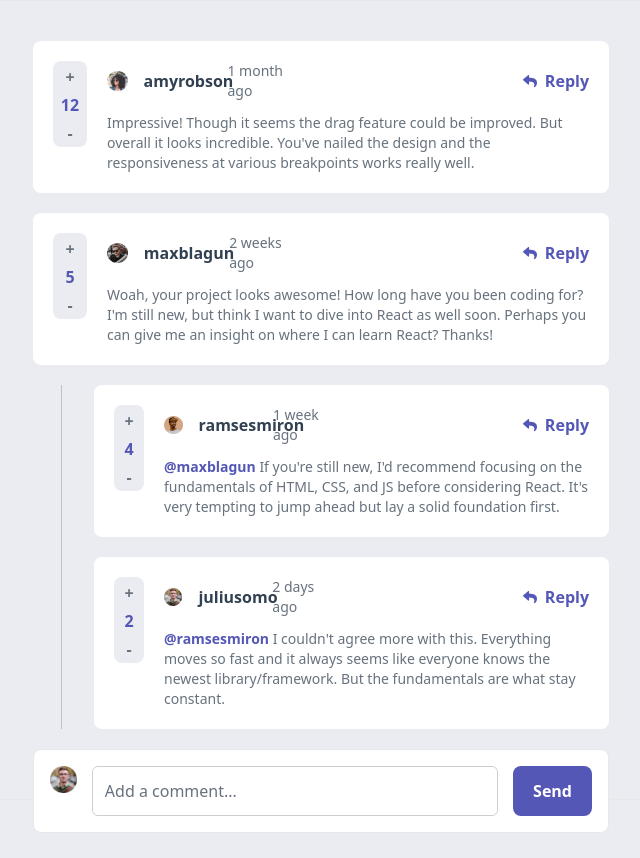
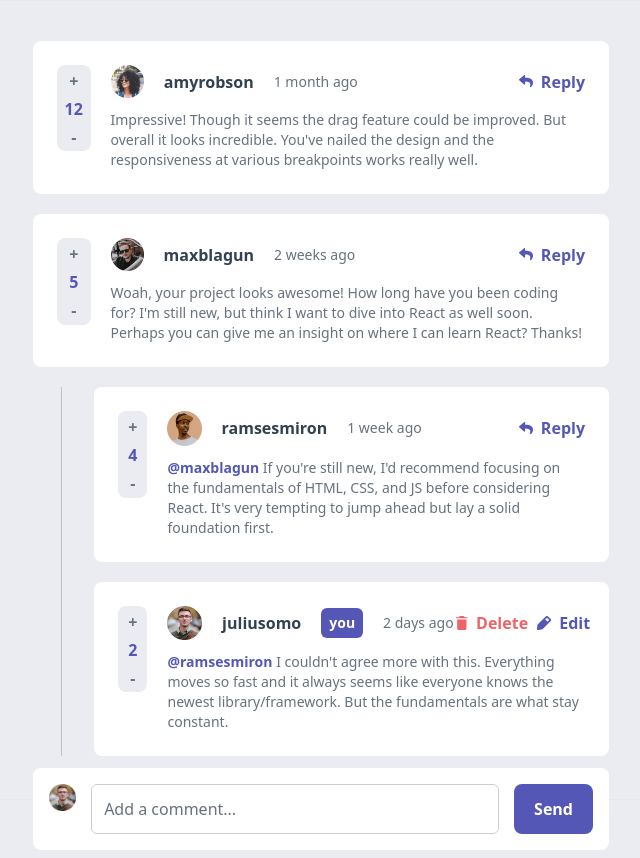
Before and after one commit to Lansa-18/comment-rating-react, a React (Create React App) app: page / in a window 1280 px wide. Shown: the whole page, without its empty margins (319-959 px from the left). Before the commit the page ends 833 px from the top, so only its background shows below. Built offline with nearby package versions, Linux system fonts and the light colour scheme; the HTML template or start-up script is replaced by a standard one.

Commit message:
done with delete and reply functionality

```diff
--- a/package.json
+++ b/package.json
@@ -9,6 +9,7 @@
     "react": "^18.3.1",
     "react-dom": "^18.3.1",
     "react-scripts": "5.0.1",
+    "uuid": "^10.0.0",
     "web-vitals": "^2.1.4"
   },
   "scripts": {
--- a/src/App.js
+++ b/src/App.js
@@ -1,158 +1,156 @@
-import { useState, useEffect } from "react";
-// import dataJson from "./assets/data.json";
+import { useState, useEffect, useRef } from "react";
+import InputFromUser from "./components/InputFromUser";
+import UserComment from "./components/UserComment";
+import DeleteModal from "./components/DeleteModal";
+import { v4 as uuidv4 } from "uuid";
 
 export default function App() {
   const [comments, setComments] = useState([]);
-  const [replies, setReplies] = useState([]);
-  const [inpValue, setInpValue] = useState('')
+  const [inpValues, setInpValues] = useState({});
+  const [curUser, setCurUser] = useState(null);
+  const [curUserImg, setCurUserImg] = useState("");
+  const [isDeleted, setIsDeleted] = useState(false);
+  const [commentToDelete, setCommentToDelete] = useState(null);
+  const [activeReplyId, setActiveReplyId] = useState(null);
 
-  useEffect(function () {
+  const mainDivRef = useRef(null);
+
+  function handleClickOutside(e) {
+    if (mainDivRef.current && !mainDivRef.current.contains(e.target)) {
+      setActiveReplyId(null);
+    }
+  }
+
+  function handleToggleDeleteModal(id = null) {
+    setIsDeleted((prev) => !prev);
+    setCommentToDelete(id);
+    console.log(id);
+    console.log("Delete has been clicked");
+  }
+
+  function handleDeleteModal() {
+    setComments((prev) => {
+      return prev
+        .map((comment) => {
+          const updatedReplies = comment.replies.filter(
+            (reply) => reply.id !== commentToDelete
+          );
+          return {
+            ...comment,
+            replies: updatedReplies,
+          };
+        })
+        .filter((comment) => comment.id !== commentToDelete);
+    });
+
+    setIsDeleted(false);
+  }
+
+  function handleReplies(id) {
+    setActiveReplyId((prevId) => (prevId === id ? null : id));
+    console.log("Reply has been clicked");
+  }
+
+  function handleSetValue(commentId, value) {
+    setInpValues((prev) => ({ ...prev, [commentId]: value }));
+  }
+
+  function handleUserInput(e, id = null) {
+    if (e && e.preventDefault) {
+      e.preventDefault();
+    }
+
+    if (id) {
+      setComments((prevComments) =>
+        prevComments.map((comment) => {
+          if (comment.id === id) {
+            const newReply = {
+              id: uuidv4(),
+              content: inpValues[id] || "",
+              createdAt: "now",
+              score: 0,
+              user: curUser,
+              replies: [],
+              replyingTo: comment.user.username,
+            };
+            return {
+              ...comment,
+              replies: [...comment.replies, newReply],
+            };
+          }
+          return comment;
+        })
+      );
+      handleSetValue(id, "");
+    } else {
+      setComments((prev) => [
+        ...prev,
+        {
+          id: uuidv4(),
+          content: inpValues["new"] || "",
+          createdAt: "now",
+          score: 0,
+          user: curUser,
+          replies: [],
+          replyingTo: null,
+        },
+      ]);
+      handleSetValue("new", "");
+    }
+  }
+
+  useEffect(() => {
     async function getComments() {
       const res = await fetch("./data.json");
       const data = await res.json();
+
+      setCurUserImg(data.currentUser.image.png);
+      setCurUser(data.currentUser);
       setComments(data.comments);
-      data.comments.forEach((comment) => {
-        setReplies(comment.replies);
-        console.log(comment.replies);
-      });
     }
 
     getComments();
   }, []);
 
+  useEffect(() => {
+    window.addEventListener("click", handleClickOutside);
+    return () => {
+      window.removeEventListener("click", handleClickOutside);
+    };
+  }, []);
+
   return (
     <div className="bg-light-grey min-h-[100vh] border">
-      <main className="absolute left-[50%] -translate-x-1/2 w-[45%] my-10">
+      {isDeleted && (
+        <DeleteModal
+          onToggleDeleteModal={handleToggleDeleteModal}
+          onDeleteModal={handleDeleteModal}
+        />
+      )}
+      <main ref={mainDivRef} className="absolute left-[50%] -translate-x-1/2 w-[45%] my-10">
         {comments.map((comment) => (
-          <UserComment comment={comment} key={comment.id} />
+          <UserComment
+            commentToReply={activeReplyId}
+            isReplied={activeReplyId === comment.id}
+            onReplies={handleReplies}
+            comment={comment}
+            key={comment.id}
+            onToggleDeleteModal={handleToggleDeleteModal}
+            inpValue={inpValues[comment.id] || ""}
+            onSetValue={(e) => handleSetValue(comment.id, e.target.value)}
+            onUserInput={(e) => handleUserInput(e, comment.id)}
+            curUserImg={curUserImg}
+          />
         ))}
 
-        <div className="border-l border-greyish-blue-opaque pl-8 ml-7">
-          {replies.map((reply) => (
-            <UserComment comment={reply} key={reply.id} />
-          ))}
-        </div>
-
-        <InputFromUser inpValue={inpValue} onSetValue={setInpValue}/>
+        <InputFromUser
+          buttonType="Send"
+          inpValue={inpValues["new"] || ""}
+          onSetValue={(e) => handleSetValue("new", e.target.value)}
+          onUserInput={handleUserInput}
+          curUserImg={curUserImg}
+        />
       </main>
     </div>
   );
 }
-
-function UserComment({ comment }) {
-  const [voteCount, setVoteCount] = useState(comment.score);
-
-  function handleVoteCount(e) {
-    if (e.target.textContent === '+') {
-      setVoteCount(prev => prev + 1);
-    }
-    if (e.target.textContent === '-') {
-      setVoteCount(prev => prev - 1);
-    }
-  }
-
-
-
-  return (
-    <div className="bg-white p-5 flex gap-5 rounded-lg mb-5">
-      <section onClick={handleVoteCount} className="bg-light-grey basis-[6.5%] py-1 flex flex-col gap-1 items-center rounded-lg h-[5.4rem]">
-        <div className="text-greyish-blue font-semibold cursor-pointer">+</div>
-        <h2 className="text-moderate-blue font-bold">{voteCount}</h2>
-        <div className="text-greyish-blue font-semibold cursor-pointer">-</div>
-      </section>
-      <section className="basis-[92%]  border-soft-red">
-        <article className="flex items-center justify-between">
-          <div className="flex items-center justify-between basis-[42%]">
-            <span className="flex border-soft-red items-center w-[61%]">
-              <img
-                className="w-[17%] mr-4"
-                src={comment.user.image.png}
-                alt="amyrobson-image"
-              ></img>
-              <h6 className="text-dark-blue font-bold">
-                {comment.user.username}
-              </h6>
-            </span>
-            <span className="text-sm text-greyish-blue font-medium">
-              {comment.createdAt}
-            </span>
-          </div>
-          <div className="flex items-center gap-2 border-soft-red cursor-pointer">
-            <img src="./images/icon-reply.svg" alt="reply-icon"></img>
-            <h4 className="text-moderate-blue font-bold">Reply</h4>
-          </div>
-        </article>
-        <article className="border-moderate-blue mt-3">
-          <p className="text-greyish-blue text-sm">
-            {comment.replyingTo && (
-              <span className="font-bold text-moderate-blue">
-                {`@${comment?.replyingTo} `}
-              </span>
-            )}
-            {comment?.content}
-          </p>
-        </article>
-      </section>
-    </div>
-  );
-}
-
-function InputFromUser({inpValue, onSetValue}) {
-  return (
-    <div className="flex border justify-between bg-white p-4 rounded-lg">
-      <img className="w-[5%] h-[5%]" src="./images/avatars/image-juliusomo.png" alt="current-user-icon"></img>
-      <form className="border border-greyish-blue-opaque w-[75%] rounded-md"><input value={inpValue} onChange={e => onSetValue(e)} type="textarea" className="p-3 placeholder:text-greyish-blue w-full border border-none outline-none rounded-md" placeholder="Add a comment..."></input></form>
-      <button className="bg-moderate-blue text-white font-bold rounded-lg px-5 py-3">Send</button>
-    </div>
-  )
-}
-
-// function UserComment({ comment, replies }) {
-//   // Function to render a single comment or reply
-//   const renderCommentOrReply = (item) => (
-//     <div className="flex gap-5">
-//       <section className="bg-light-grey basis-[6.5%] py-1 flex flex-col gap-1 items-center rounded-lg h-[5.4rem]">
-//         <div className="text-greyish-blue font-semibold cursor-pointer">+</div>
-//         <h2 className="text-moderate-blue font-bold">{item.score}</h2>
-//         <div className="text-greyish-blue font-semibold cursor-pointer">-</div>
-//       </section>
-//       <section className="basis-[92%] border-soft-red">
-//         <article className="flex items-center justify-between">
-//           <div className="flex items-center justify-between basis-[42%]">
-//             <img
-//               className="w-[11%]"
-//               src={item.user.image.png}
-//               alt={`${item.user.username}-image`}
-//             />
-//             <h6 className="text-dark-blue font-bold">
-//               {item.user.username}
-//               <span className="text-sm text-greyish-blue font-medium ml-2">
-//                 {replies ? (
-//                   <span>
-//                     {item.replyingTo} {item.createdAt}
-//                   </span>
-//                 ) : (
-//                   <span>{item.createdAt}</span>
-//                 )}
-//               </span>
-//             </h6>
-//           </div>
-//           {/* Other elements */}
-//         </article>
-//         <article className="border-moderate-blue mt-3">
-//           <p className="text-greyish-blue text-sm">{item.content}</p>
-//         </article>
-//       </section>
-//     </div>
-//   );
-
-//   return (
-//     <div className="bg-white p-5 flex flex-col gap-5 rounded-lg mb-5 border border-moderat">
-//       {replies
-//         ? replies.map((reply, index) => (
-//             <div key={index}>{renderCommentOrReply(reply)}</div>
-//           ))
-//         : renderCommentOrReply(comment)}
-//     </div>
-//   );
-// }
--- a/src/components/DeleteModal.js
+++ b/src/components/DeleteModal.js
@@ -1,7 +1,7 @@
 export default function DeleteModal({onToggleDeleteModal, onDeleteModal}) {
   return (
     <div className="bg-black bg-opacity-50 backdrop-blur-sm fixed inset-0 w-full h-full z-10">
-      <section className="shadow-lg rounded-lg flex flex-col gap-4 bg-white p-9 relative w-[23%] top-1/2 left-1/2 -translate-x-1/2 -translate-y-1/2">
+      <section className="shadow-lg rounded-lg flex flex-col gap-4 bg-white p-9 relative w-[25%] top-1/2 left-1/2 -translate-x-1/2 -translate-y-1/2">
         <h4 className="font-bold text-[1.4rem]">Delete comment</h4>
         <p className="text-greyish-blue">
           Are you sure you want to delete this comment? This will remove the
--- a/src/components/InputFromUser.js
+++ b/src/components/InputFromUser.js
@@ -2,12 +2,17 @@
   buttonType,
   inpValue,
   onSetValue,
-  curUser,
   curUserImg,
   onUserInput,
+  commentId
 }) {
+
+  function handleSubmit(e) {
+    onUserInput(e, commentId);
+  }
+
   return (
-    <div className="flex border justify-between bg-white p-4 rounded-lg">
+    <div className="flex  border-soft-red justify-between bg-white p-4 rounded-lg mb-2 mt-[-.5rem]">
       <img
         className="w-[5%] h-[5%]"
         src={curUserImg}
@@ -26,7 +31,7 @@
       </form>
       <button
         className="bg-moderate-blue text-white font-bold rounded-lg px-5 py-3"
-        onClick={onUserInput}
+        onClick={e => handleSubmit(e)}
       >
         {buttonType}
       </button>
--- a/src/components/Message.js
+++ b/src/components/Message.js
@@ -1,7 +1,20 @@
 import { useState } from "react";
+import InputFromUser from "./InputFromUser";
 
-export default function Message({ comment, onToggleDeleteModal, onReplies }) {
+export default function Message({
+  comment,
+  onToggleDeleteModal,
+  onReplies,
+  isReplied,
+  commentToReply,
+  inpValue,
+  onSetValue,
+  curUserImg,
+  onUserInput,
+
+}) {
   const [voteCount, setVoteCount] = useState(comment.score);
+  // console.log(inpValue, onSetValue, curUserImg, onUserInput, comment, onToggleDeleteModal, onReplies, isReplied, commentToReply);
 
   function handleVoteCount(e) {
     if (e.target.textContent === "+") {
@@ -13,14 +26,19 @@
   }
 
   return (
-    <div className="bg-white p-6 flex gap-5 rounded-lg mb-5 border border-soft-red">
+    <>
+      <div className="bg-white p-6 flex gap-5 rounded-lg mb-5 border-soft-red">
         <section
           onClick={handleVoteCount}
           className="bg-light-grey basis-[6.5%] py-1 flex flex-col gap-1 items-center rounded-lg h-[5.4rem]"
         >
-        <div className="text-greyish-blue font-semibold cursor-pointer">+</div>
+          <div className="text-greyish-blue font-semibold cursor-pointer">
+            +
+          </div>
           <h2 className="text-moderate-blue font-bold">{voteCount}</h2>
-        <div className="text-greyish-blue font-semibold cursor-pointer">-</div>
+          <div className="text-greyish-blue font-semibold cursor-pointer">
+            -
+          </div>
         </section>
 
         <section className="basis-[92%]  border-soft-red">
@@ -45,7 +63,9 @@
             </div>
 
             <div
-            onClick={onReplies}
+              onClick={() => {
+                onReplies(comment.id);
+              }}
               className={
                 comment.user.username !== "juliusomo"
                   ? "flex items-center gap-2 border-soft-red cursor-pointer"
@@ -87,5 +107,20 @@
           </article>
         </section>
       </div>
+      <div>
+        {isReplied && commentToReply === comment.id ? (
+          <InputFromUser
+            buttonType={"Reply"}
+            inpValue={inpValue}
+            onSetValue={onSetValue}
+            onUserInput={onUserInput}
+            curUserImg={curUserImg}
+            commentId={comment.id}
+          />
+        ) : (
+          ""
+        )}
+      </div>
+    </>
   );
 }
--- a/src/components/UserComment.js
+++ b/src/components/UserComment.js
@@ -1,13 +1,48 @@
 import Message from "./Message";
 
-export default function UserComment({ comment, onToggleDeleteModal, onReplies }) {
+export default function UserComment({
+  commentToReply,
+  comment,
+  onToggleDeleteModal,
+  onReplies,
+  isReplied,
+  inpValue,
+  onSetValue,
+  curUserImg,
+  onUserInput,
+  curOpen
+}) {
   return (
     <div className="border-soft-red">
-        <Message comment={comment} key={comment.id} onToggleDeleteModal={onToggleDeleteModal} onReplies={onReplies}/>
+      <Message
+        comment={comment}
+        key={comment.id}
+        onToggleDeleteModal={onToggleDeleteModal}
+        onReplies={onReplies}
+        isReplied={isReplied}
+        commentToReply={commentToReply}
+        inpValue={inpValue}
+        onSetValue={onSetValue}
+        curUserImg={curUserImg}
+        onUserInput={onUserInput}
+        curOpen={curOpen}
+      />
       <div className="border-l border-greyish-blue-opaque pl-8 ml-7">
         {comment.replies.length > 0 &&
           comment.replies.map((reply) => (
-              <Message comment={reply} key={reply.id} />
+            <Message
+              comment={reply}
+              key={reply.id}
+              onToggleDeleteModal={onToggleDeleteModal}
+              onReplies={onReplies}
+              isReplied={isReplied}
+              commentToReply={commentToReply}
+              inpValue={inpValue}
+              onSetValue={onSetValue}
+              curUserImg={curUserImg}
+              onUserInput={onUserInput}
+              curOpen={curOpen}
+            />
           ))}
       </div>
     </div>
```
Also changed, not shown: 1 other file (tests, documents, lock files or other folders). Lines whose indentation alone changed are shown as unchanged.
